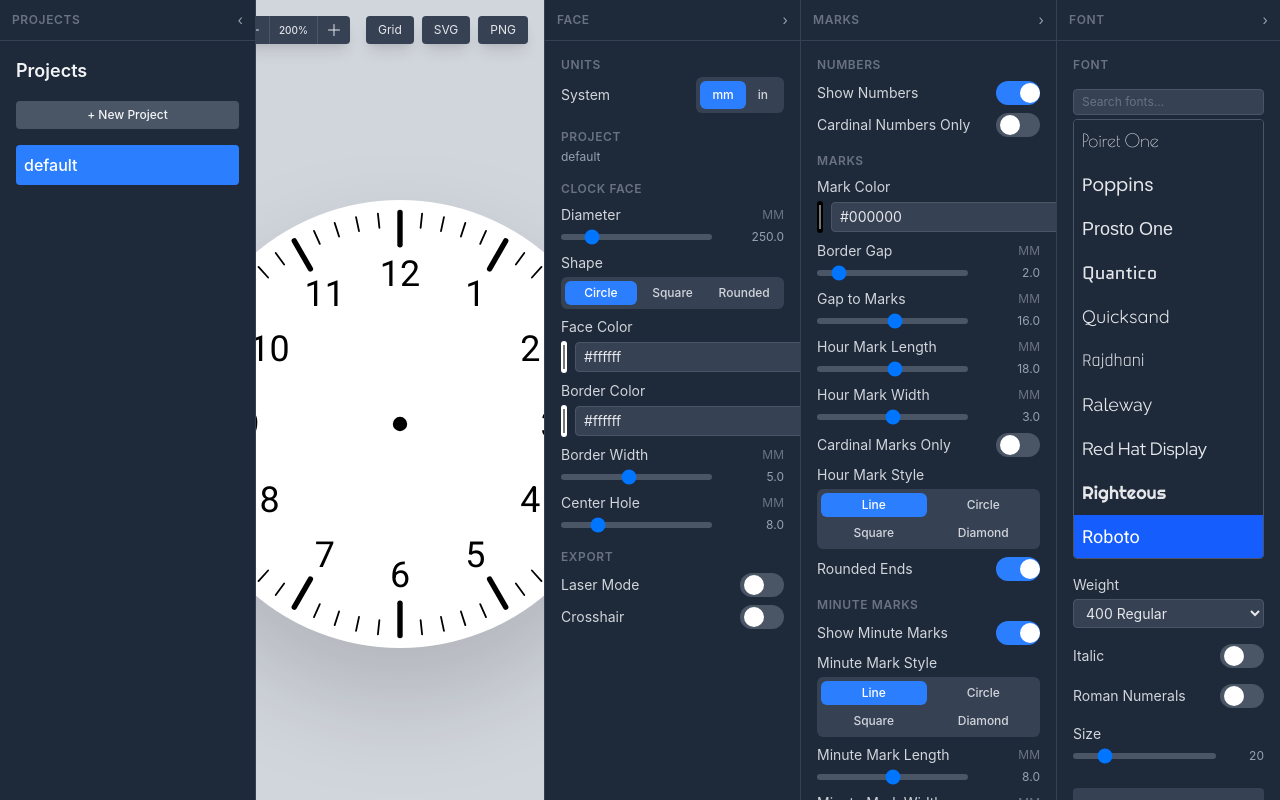
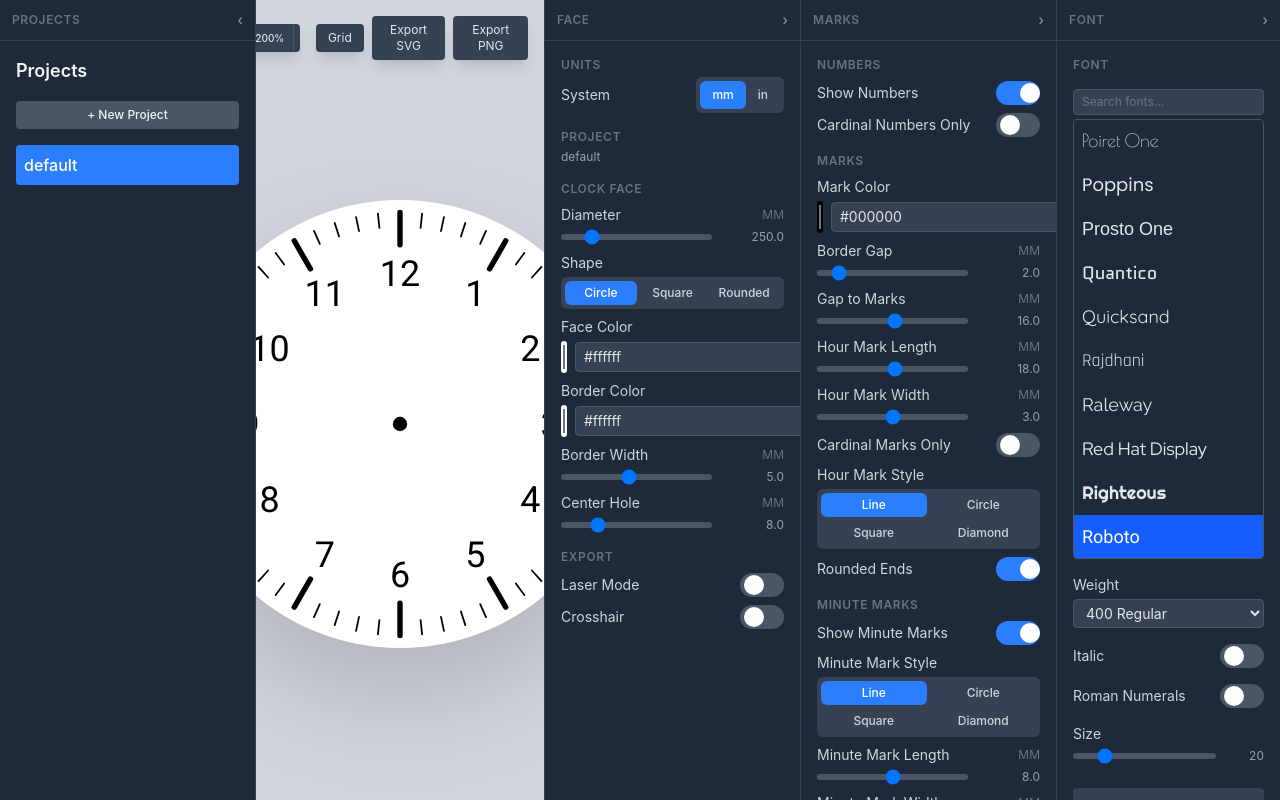
Before and after one commit to darkgumby/clock_face_maker, a React (Vite) app: page / in a window 1280 px wide. Built offline with nearby package versions, Linux system fonts and the light colour scheme; the HTML template or start-up script is replaced by a standard one; a web font is replaced by a local one.

Commit message:
style(ui): update export button labels

```diff
--- a/src/components/SvgPreview.tsx
+++ b/src/components/SvgPreview.tsx
@@ -148,14 +148,14 @@ export default function SvgPreview({ svgContent, onDownloadSvg, onDownloadPng, s
           disabled={!svgContent || !!svgError || downloadingFont}
           className="px-3 py-1.5 text-xs rounded bg-gray-700 hover:bg-gray-600 text-gray-200 disabled:opacity-40 transition-colors shadow-lg"
         >
-          {downloadingFont ? "Embedding font…" : "SVG"}
+          {downloadingFont ? "Embedding font…" : "Export SVG"}
         </button>
         <button
           onClick={onDownloadPng}
           disabled={!svgContent || !!svgError || downloadingFont}
           className="px-3 py-1.5 text-xs rounded bg-gray-700 hover:bg-gray-600 text-gray-200 disabled:opacity-40 transition-colors shadow-lg"
         >
-          {downloadingFont ? "Embedding font…" : "PNG"}
+          {downloadingFont ? "Embedding font…" : "Export PNG"}
         </button>
       </div>
 
```
